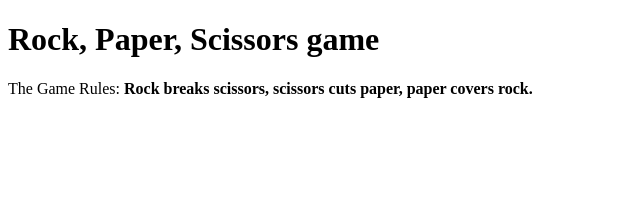
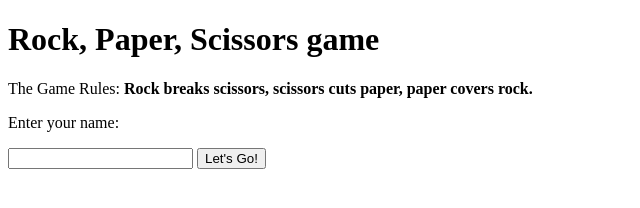
Before and after one commit to VIvanova1/Rock-paper-scissors-game, a plain HTML site: page index.html in a window 1280 px wide. Shown: the whole page, without its empty margins (0-640 px from the left). Drawn offline with Linux system fonts and the light colour scheme.

Commit message:
start structure

```diff
--- a/index.html
+++ b/index.html
@@ -11,13 +11,18 @@
 
 <body>
     <header>
-        <h1>Rock, Paper, Scissors game</h1>
-        <p>The Game Rules: <strong>Rock breaks scissors, scissors cuts paper, paper covers rock.</strong></p>
+        <div class="game">
+            <h1>Rock, Paper, Scissors game</h1>
+            <p>The Game Rules: <strong>Rock breaks scissors, scissors cuts paper, paper covers rock.</strong></p>
+        </div>
 
-        <div id="playerUser">
-
+        <div class="game playerUser">
+            <p>Enter your name:</p>
+            <input type="text" id="userName" />
+            <button id="start">Let's Go!</button>
         </div>
     </header>
+    <main></main>
 
 
 
```
